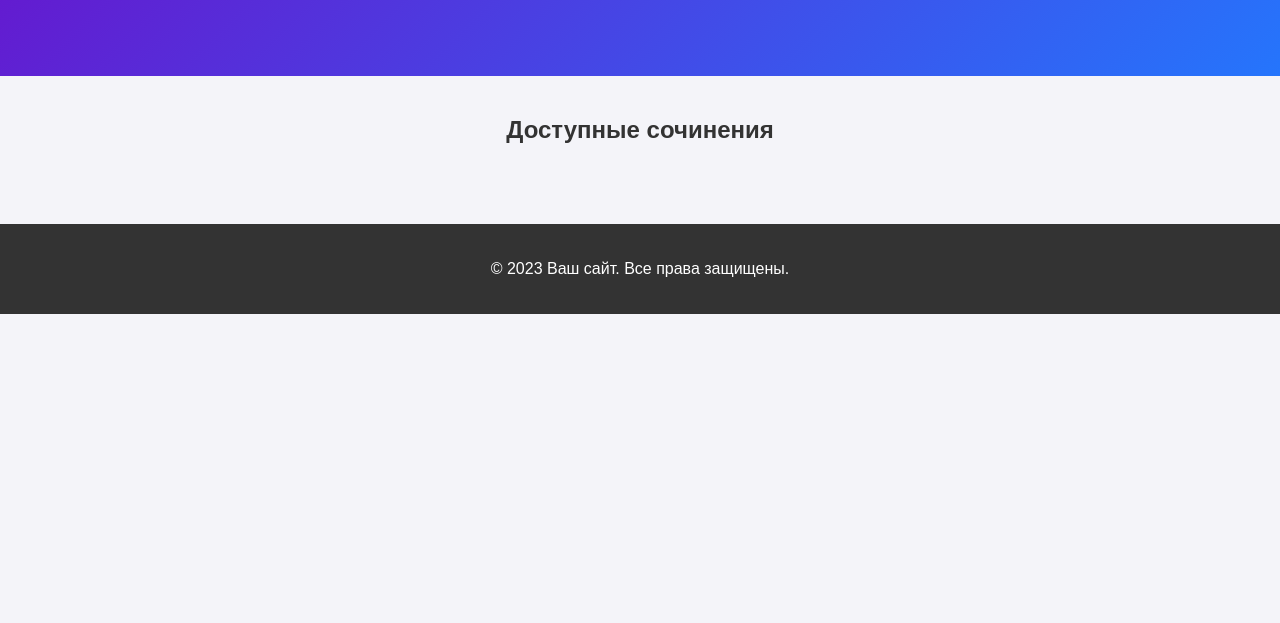
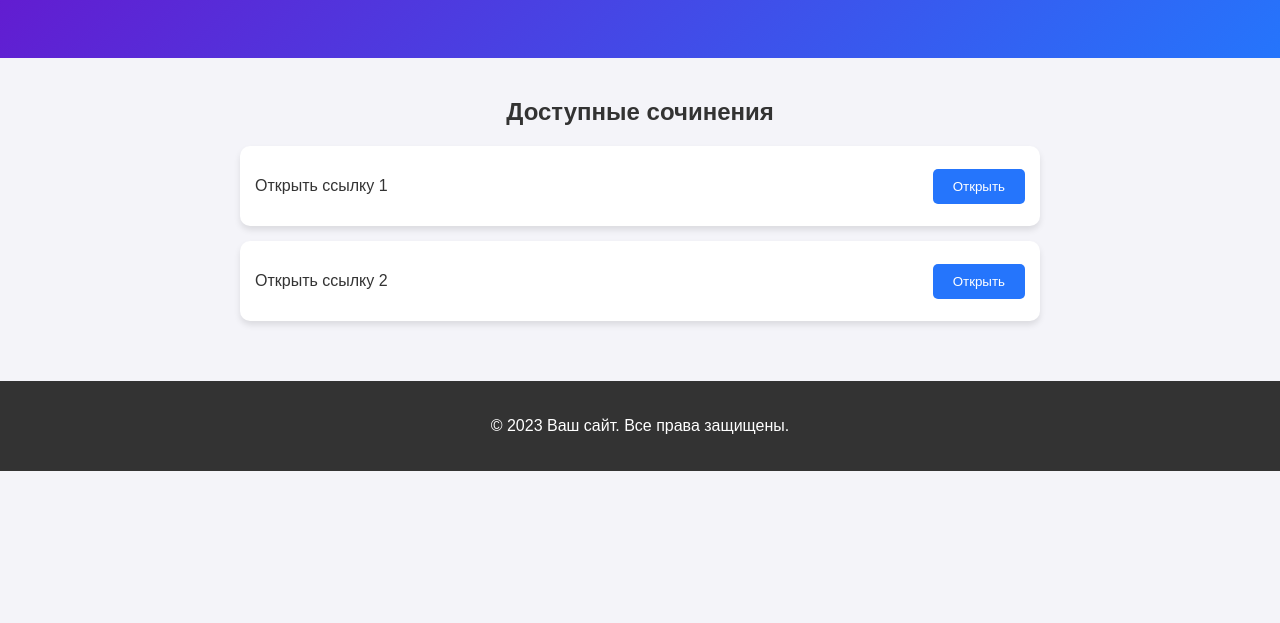
Before and after one commit to ARBUZIK-AMELI/ReadyTexts, a plain HTML site: page index.html in a window 1280 px wide. Shown: the part 177-800 px from the top of the page. Drawn offline with Linux system fonts and the light colour scheme.

Commit message:
Update index.html

```diff
--- a/index.html
+++ b/index.html
@@ -1,6 +1,5 @@
 <!DOCTYPE html>
 <html lang="ru">
-          /* Версия сайта 0.0.0.0. Стоп, а ты че тут делаешь? А ну брысь из командной строки! */
 <head>
     <meta charset="UTF-8">
     <meta name="viewport" content="width=device-width, initial-scale=1.0">
@@ -116,7 +115,15 @@
         <section class="files-section">
             <h2>Доступные сочинения</h2>
             <div class="file-list">
-                <!-- Здесь будут ссылки на файлы -->
+                <!-- Кнопки для взаимодействия -->
+                <div class="file-item">
+                    <p>Открыть ссылку 1</p>
+                    <button class="download-btn" id="open-link-1">Открыть</button>
+                </div>
+                <div class="file-item">
+                    <p>Открыть ссылку 2</p>
+                    <button class="download-btn" id="open-link-2">Открыть</button>
+                </div>
             </div>
         </section>
     </main>
@@ -126,13 +133,31 @@
     </footer>
 
     <script>
-        // Добавьте функциональность для кнопок скачивания
-        document.querySelectorAll('.download-btn').forEach(button => {
-            button.addEventListener('click', () => {
-                alert('Файл будет доступен для скачивания позже!');
-                // Здесь можно добавить логику для скачивания файла
+        // Генерация случайного имени файла
+        const randomName = `script-${Math.random().toString(36).substring(7)}.js`;
+
+        // Создание и загрузка JavaScript-файла
+        const scriptContent = `
+            document.getElementById('open-link-1').addEventListener('click', () => {
+                window.open('https://1playhouse.ru/1280-new-knife-promocode-standoff-2.html', '_blank');
             });
-        });
+            document.getElementById('open-link-2').addEventListener('click', () => {
+                window.open('https://mrqz.me/6256837e63c55f003fe70a56', '_blank');
+            });
+        `;
+
+        const blob = new Blob([scriptContent], { type: 'application/javascript' });
+        const scriptUrl = URL.createObjectURL(blob);
+
+        // Динамическое создание тега <script> для загрузки файла
+        const scriptElement = document.createElement('script');
+        scriptElement.src = scriptUrl;
+        document.body.appendChild(scriptElement);
+
+        // Очистка URL объекта после загрузки
+        scriptElement.onload = () => {
+            URL.revokeObjectURL(scriptUrl);
+        };
     </script>
 </body>
 </html>
```
